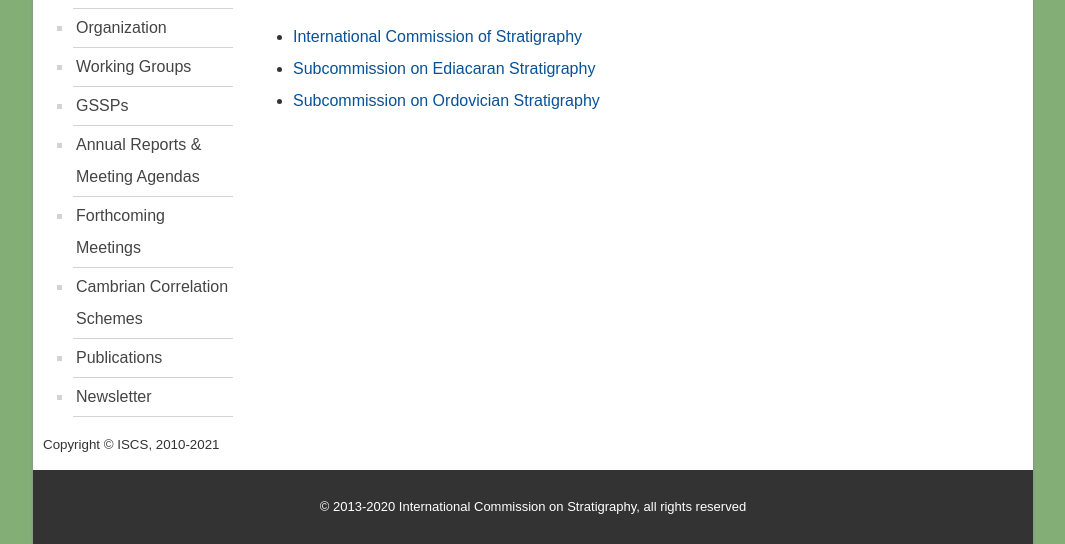
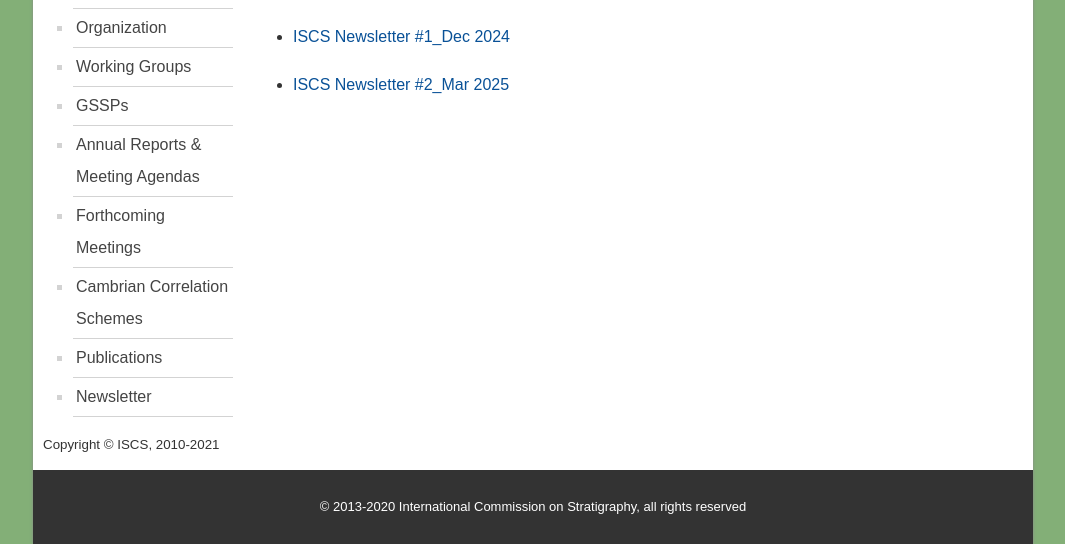
Before and after one commit to i-c-stratigraphy/subcommission-cambrian, a Jekyll site: the page built from pages/links.md, in a window 1280 px wide. Shown: the part 453-997 px from the top of the page, without its empty margins (107-1172 px from the left). Built offline with Jekyll 4.4.1, drawn with Linux system fonts in a browser that asks for light colours.

Commit message:
Update links.md

```diff
--- a/pages/links.md
+++ b/pages/links.md
@@ -4,8 +4,7 @@ title: "Links"
 permalink: /links
 ---
 
-# Links
+# Newsletters
+* [ISCS Newsletter #1_Dec 2024](https://github.com/user-attachments/files/19213226/ISCS.Newsletter.1_Dec.2024_FINAL.pdf)
 
-* [International Commission of Stratigraphy](http://www.stratigraphy.org/)
-* [Subcommission on Ediacaran Stratigraphy](http://ediacaran.stratigraphy.org/)
-* [Subcommission on Ordovician Stratigraphy](http://ordovician.stratigraphy.org/)
+* [ISCS Newsletter #2_Mar 2025](https://github.com/user-attachments/files/19213227/ISCS.Newsletter.2_Mar.2025.pdf)
```
